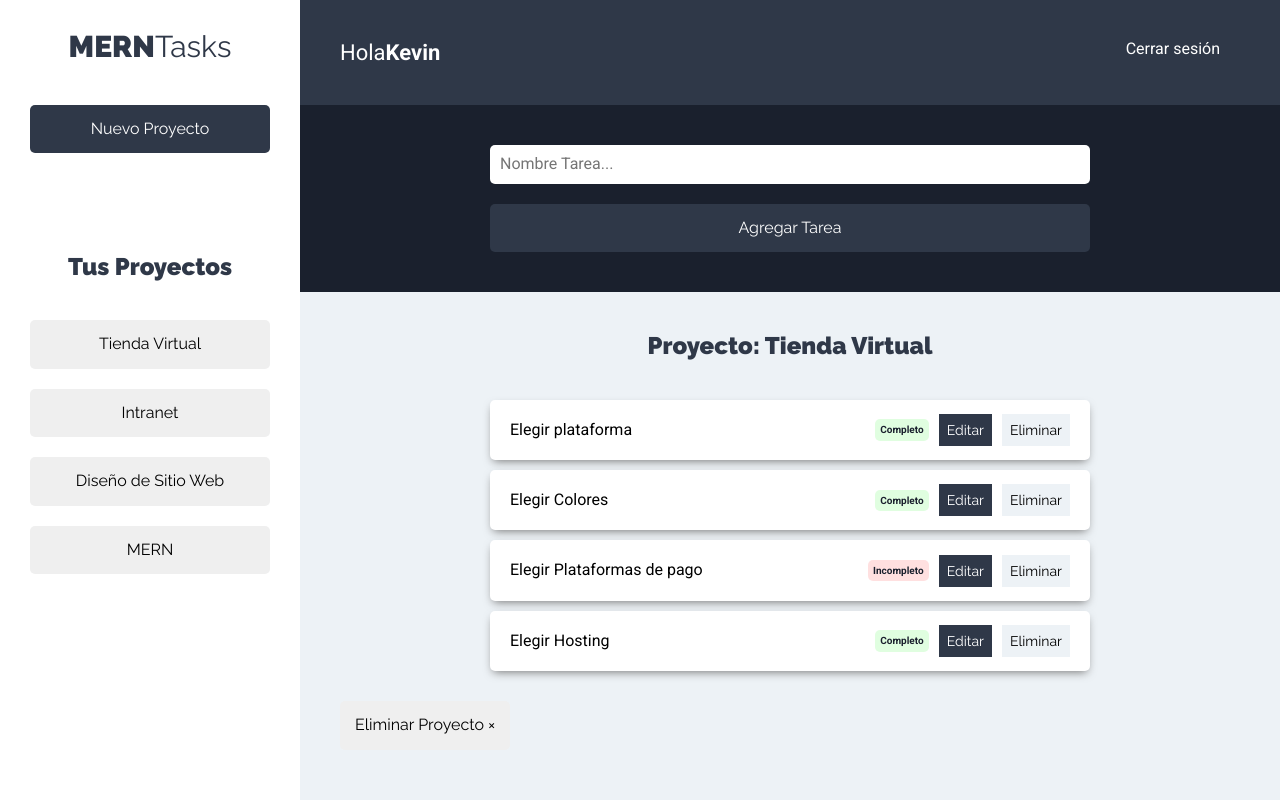
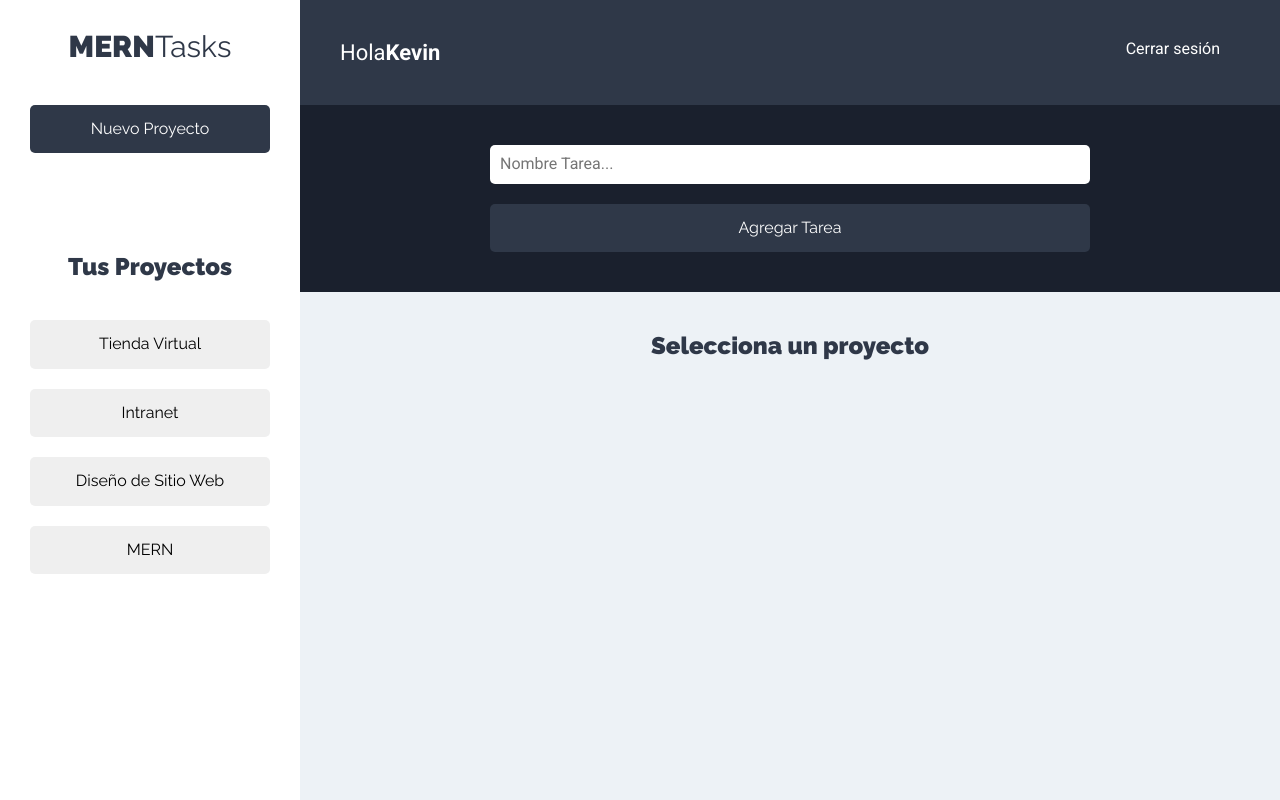
Before and after one commit to Kevinalvardo777/TRELLO-MINI-CLONE, a React (Create React App) app: page /proyectos in a window 1280 px wide. Built offline with nearby package versions, Linux system fonts and the light colour scheme.

Commit message:
Mostrando el nombre del proyecto

```diff
--- a/src/components/tareas/ListadoTareas.js
+++ b/src/components/tareas/ListadoTareas.js
@@ -1,7 +1,19 @@
-import React, { Fragment} from 'react';
+import React, { Fragment, useContext} from 'react';
 import Tarea from './Tarea';
+import proyectoContext from '../../context/proyectos/proyectoContext';
+
 
 const ListadoTareas = () => {
+
+    // Extraer proyectos de state inicial
+    const proyectosContext = useContext(proyectoContext);
+    const { proyecto } = proyectosContext;
+
+    // Si no hay proyecto seleccionado
+    if (!proyecto) return <h2>Selecciona un proyecto</h2>
+
+    // Array destructuring para extraer el proyecto actual
+    const [proyectoActual] = proyecto;
 
     const tareasProyecto = [
         { nombre: 'Elegir plataforma', estado: true },
@@ -12,12 +24,15 @@
 
     return (
         <Fragment>
-            <h2>Proyecto: Tienda Virtual</h2>
+
+            <h2>Proyecto: {proyectoActual.nombre}</h2>
+
             <ul className="listado-tareas">
                 {tareasProyecto.length === 0
                     ? ( <li className="tarea"><p>No hay tareas</p></li>)
                     : tareasProyecto.map( tarea => (
                         <Tarea
+                            key={tarea.id}
                             tarea={tarea}
                         />
                     ))
```
